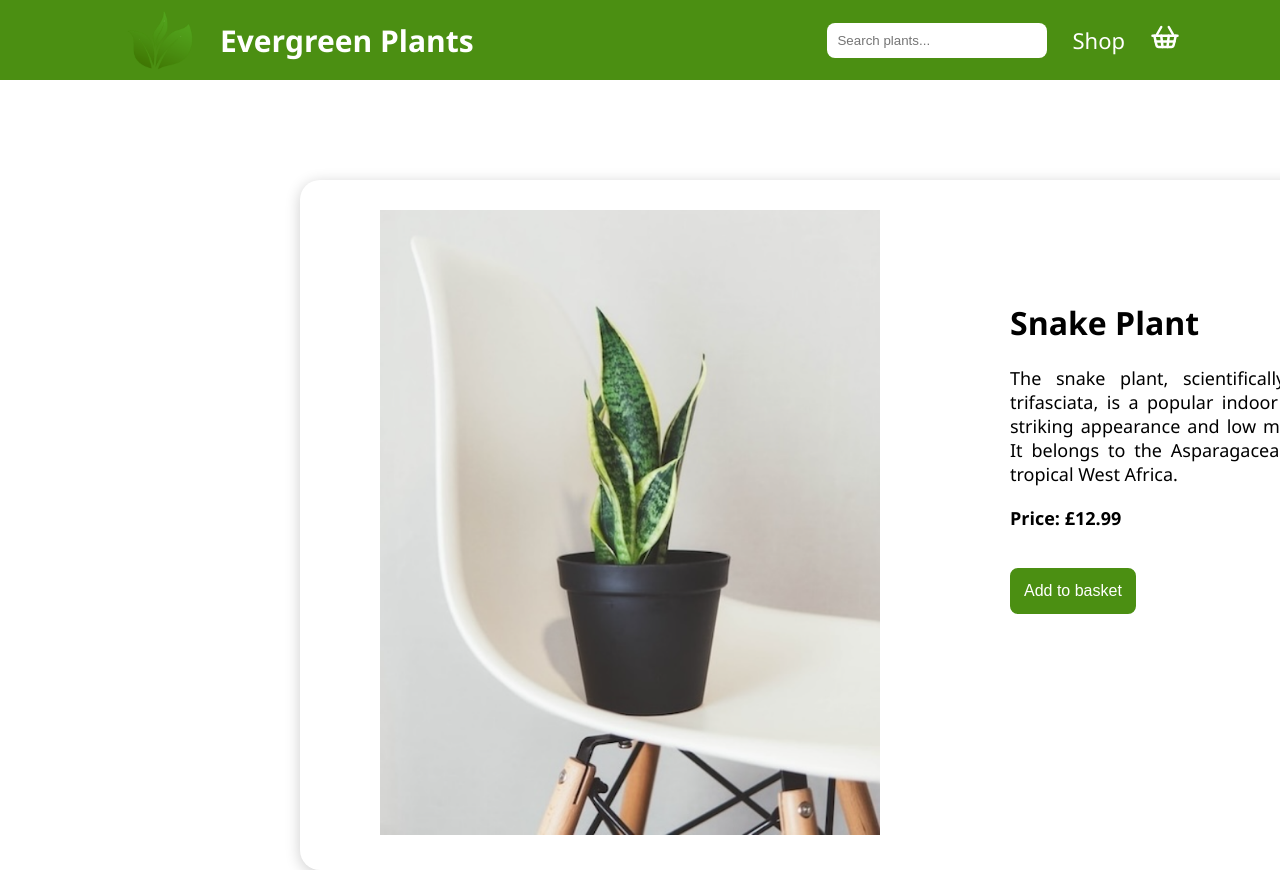
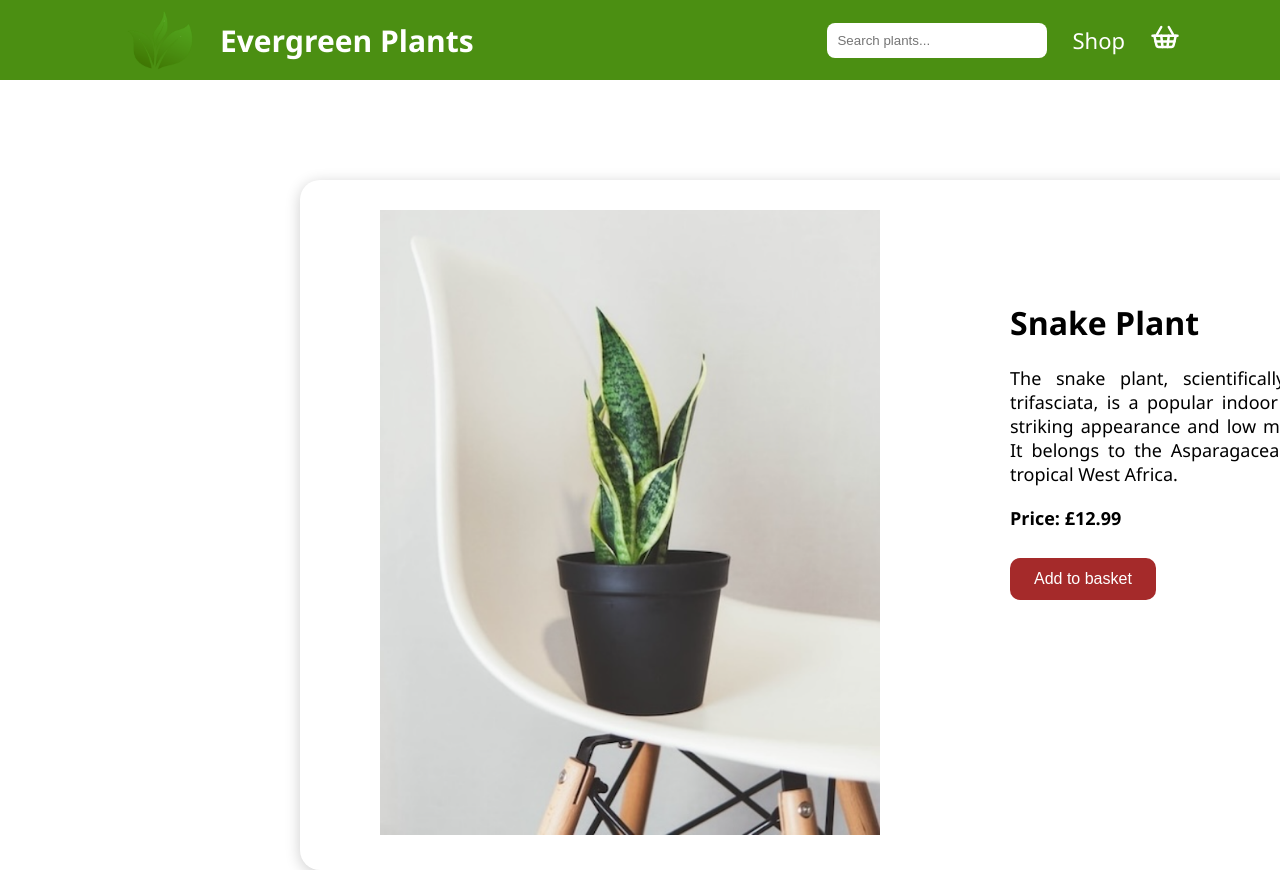
Before and after one commit to Laleh-S/houseplant-store, a React (Create React App) app: page /plant/1 in a window 1280 px wide. Shown: the top 870 px of the page. Built offline with nearby package versions, Linux system fonts and the light colour scheme.

Commit message:
added plant name hover everything is working

```diff
--- a/src/components/Navbar.css
+++ b/src/components/Navbar.css
@@ -5,12 +5,12 @@
     display: flex;
     justify-content: space-between;
     align-items: center;
-    transition: background-color 0.3s ease; /* creates smoother color change */
+    transition: background-color 0.3s ease;
 }
 
 /* Background color change on hover */
 .Navbar:hover {
-    background-color: rgb(75,143,18);
+    background-color: #4b8f12;
 }
 
 .center-content {
@@ -71,5 +71,5 @@
 .page-title a {
     text-decoration: none;
     color: white;
-    font-size: 15px; /* Adjust the font size */
+    font-size: 15px;
 }
--- a/src/pages/cart.css
+++ b/src/pages/cart.css
@@ -41,13 +41,20 @@
 
     .checkout button {
         padding: 15px;
-        background-color: rgb(75,143,18);
+        background-color: #191818;
         color: white;
         border: none;
-        border-radius: 8px;
+        border-radius: 10px;
         margin: 10px;
+        margin-right: 20px;
         cursor: pointer;
         font-size: 16px;
+    }
+
+    .checkout button:hover {
+        background-color: #423f3f;
+        color: white;
+        cursor: pointer;
     }
 
     .checkout p {
--- a/src/pages/plantDetail.css
+++ b/src/pages/plantDetail.css
@@ -18,12 +18,6 @@
     margin-top: 20px;
 }
 
-.card-details button {
-    font-size: 16px;
-    padding: 12px;
-    margin-top: 20px;
-}
-
 .card-image {
     flex: 1;
     margin: 30px;
@@ -31,7 +25,7 @@
 }
 
 
-.card-image img{
+.card-image img {
     width: 500px;
     max-height: 700px;
 }
@@ -43,15 +37,17 @@
 
 /* Styling for the .addToCartBttn class */
 .addToBasketBttn {
-    border: 2px solid rgb(75,143,18);
-    background-color: rgb(75, 143, 18);
-    border-radius: 8px;
+    border: #482309;
+    background-color: #A52A2A;
+    border-radius: 10px;
     color: white;
-    padding: 100px;
+    padding: 12px 24px !important;
+    font-size: 16px !important;
+    margin-top: 10px;
 }
 
 .addToBasketBttn:hover {
-    background-color: rgb(19, 20, 19);
+    background-color: #c94a4a;
     color: white;
     cursor: pointer;
 }
--- a/src/pages/shop.css
+++ b/src/pages/shop.css
@@ -24,3 +24,15 @@
     width: 400px;
     max-height: 550px;
 }
+
+.plant-name {
+    text-align: center;
+    margin-top: 20px;
+    opacity: 0;
+    color: #5d5a5a;
+    transition: opacity 0.3s ease-in-out;
+}
+
+.plant:hover .plant-name {
+    opacity: 1;
+}
```
